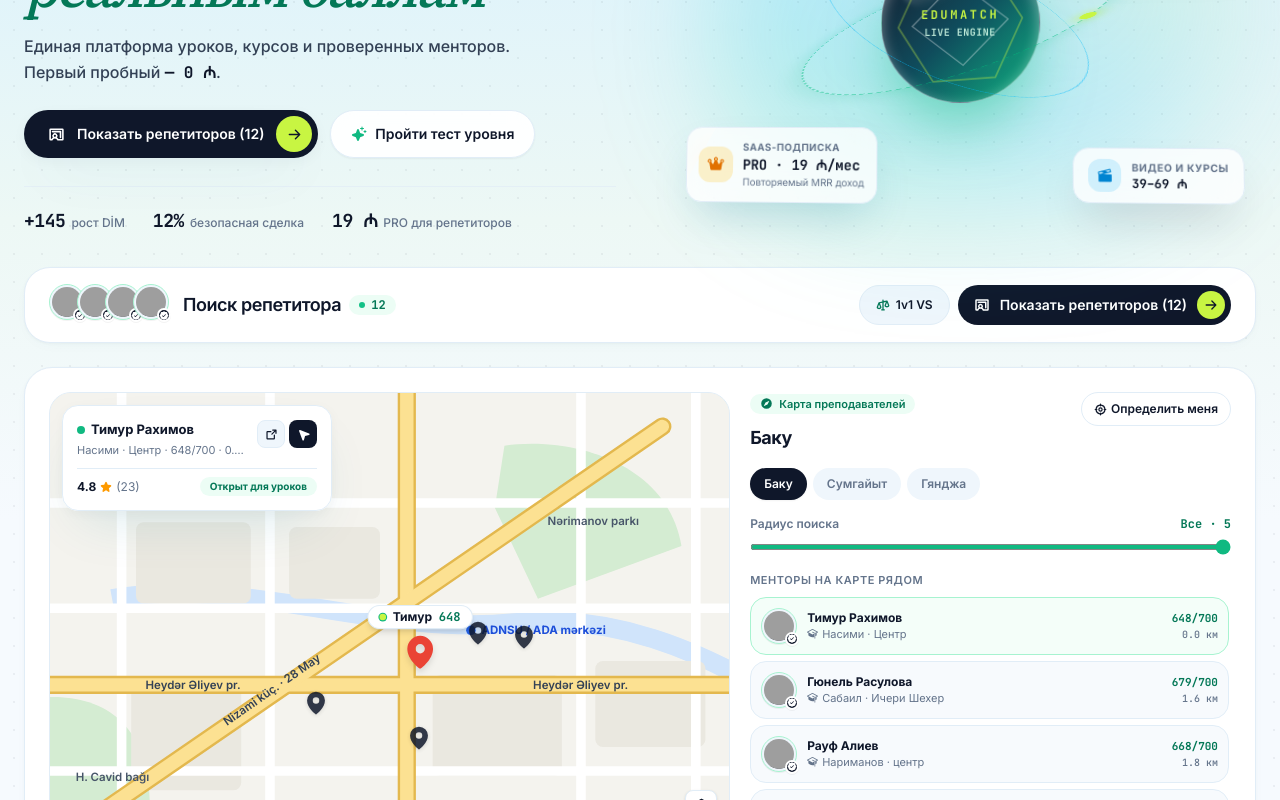
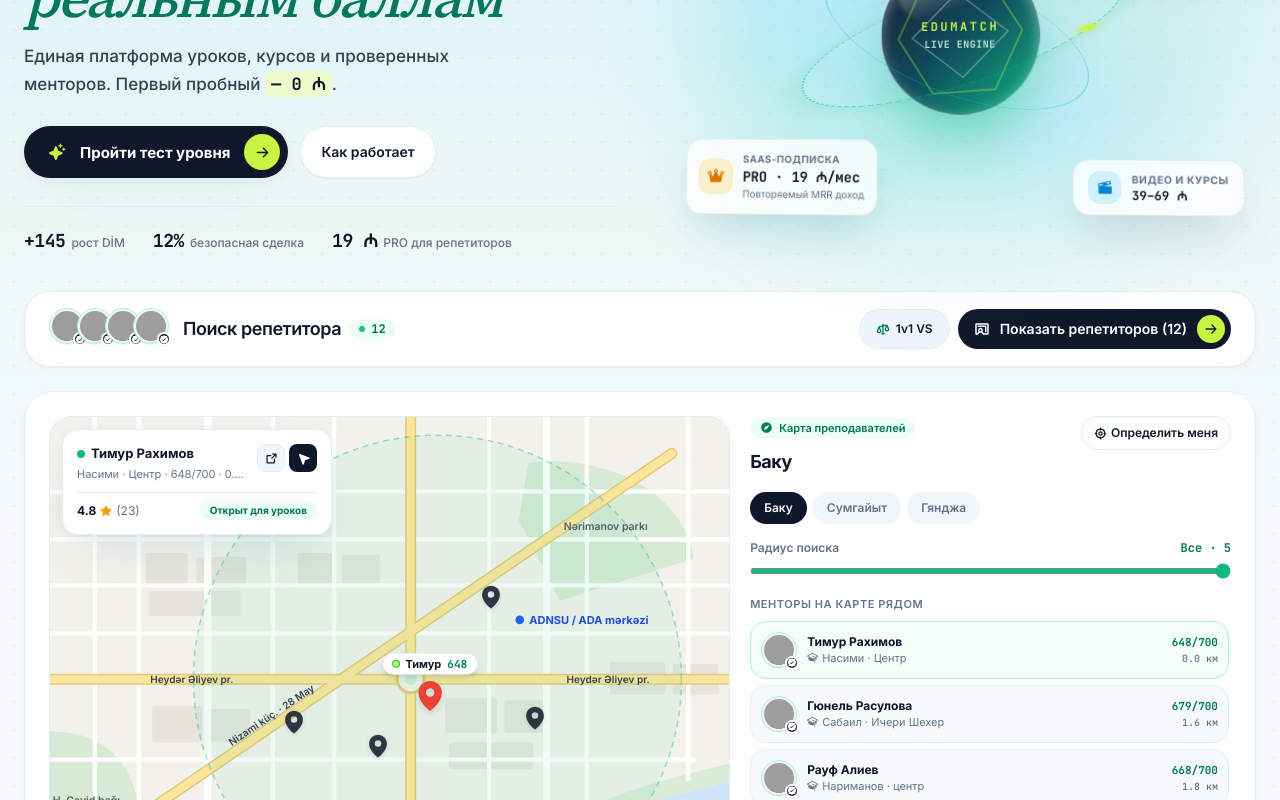
Before and after one commit to gadirlianar/edumap, a Next.js app in the folder edumatch-az/: page / in a window 1280 px wide. Shown: the part 320-1120 px from the top of the page. Built offline with nearby package versions, Linux system fonts and the light colour scheme; grey boxes are pictures that could not be loaded.

Commit message:
fix(edumatch-az): remove duplicate Hero CTA, fix map pin radius jumping, render realistic cartography, and streamline TutorCard
Co-authored-by: khanayevamadina-droid <khanayevamadina@gmail.com>

Co-authored-by: khanayevamadina-droid <356702295+khanayevamadina-droid@users.noreply.github.com>

```diff
--- a/edumatch-az/src/components/GeoRadarCard.tsx
+++ b/edumatch-az/src/components/GeoRadarCard.tsx
@@ -167,26 +167,36 @@ export function GeoRadarCard({
     const cityScoped = withDist.filter((item) => item.dist <= 20);
     const activeList = cityScoped.length > 0 ? cityScoped : withDist.slice(0, 4);
 
-    // Deterministic clean scatter anchors kept outside the top-left info card and landmark label
-    const anchorPositions: Array<[number, number]> = [
-      [48, 63],
-      [75, 36],
-      [68, 74],
-      [28, 69],
-      [83, 60],
-      [58, 34],
-    ];
+    // Stable per-tutor map anchors keyed by tutor.id so pins NEVER jump when radiusKm changes
+    const fixedAnchors: Record<string, [number, number]> = {
+      t1: [34, 68],
+      t2: [68, 36],
+      t3: [46, 62],
+      t4: [76, 66],
+      t5: [64, 48],
+      t6: [57, 42],
+      t7: [44, 76],
+      me: [56, 64],
+      t8: [73, 38],
+      t9: [64, 74],
+      t10: [72, 42],
+      t11: [42, 70],
+    };
 
     return activeList.map(({ tutor, dist }, idx) => {
-      const anchor = anchorPositions[idx % anchorPositions.length];
-      const latDelta = (baseCoords[0] - tutor.coords[0]) * 780;
-      const lonDelta = (tutor.coords[1] - baseCoords[1]) * 780;
-      const rawLeft = 58 + lonDelta * 0.68 + (anchor[0] - 58) * 0.35;
-      const rawTop = 54 + latDelta * 0.68 + (anchor[1] - 54) * 0.35;
-      const leftPct = Math.min(86, Math.max(20, rawLeft));
-      const clampedTop = Math.min(82, Math.max(26, rawTop));
-      // Prevent any pin (or its hover/active label pill) from colliding with the top-left info card
-      const topPct = leftPct < 52 ? Math.max(58, clampedTop) : clampedTop;
+      const fallbackAnchor: [number, number] = [
+        48 + ((idx * 17) % 30),
+        38 + ((idx * 23) % 36),
+      ];
+      const anchor = fixedAnchors[tutor.id] ?? fallbackAnchor;
+      const latDelta = (baseCoords[0] - tutor.coords[0]) * 640;
+      const lonDelta = (tutor.coords[1] - baseCoords[1]) * 640;
+      const rawLeft = anchor[0] * 0.72 + (56 + lonDelta * 0.45) * 0.28;
+      const rawTop = anchor[1] * 0.72 + (56 + latDelta * 0.45) * 0.28;
+      const leftPct = Math.min(86, Math.max(22, Number(rawLeft.toFixed(2))));
+      const clampedTop = Math.min(82, Math.max(28, Number(rawTop.toFixed(2))));
+      // Keep top-left info card clear of pins
+      const topPct = leftPct < 50 ? Math.max(60, clampedTop) : clampedTop;
 
       return {
         tutor,
@@ -197,6 +207,8 @@ export function GeoRadarCard({
       };
     });
   }, [tutors, location, radiusKm, subject]);
+
+  const radarSvgRadius = radiusKm > 50 ? 255 : Math.max(38, Math.min(235, radiusKm * 4.4));
 
   const inRangeCount = mapPins.filter((d) => d.within).length;
   const activePin =
@@ -216,8 +228,8 @@ export function GeoRadarCard({
       className="rounded-[28px] border border-[var(--border)] bg-[var(--surface)] p-4 shadow-[var(--shadow-card)] sm:p-6"
     >
       <div className="grid items-stretch gap-5 lg:grid-cols-12">
-        {/* Left: Crisp Google-Maps-Style Street Canvas */}
-        <div className="relative min-h-[340px] overflow-hidden rounded-[22px] border border-[var(--border)] bg-[#F3F2EC] dark:bg-[#132033] sm:min-h-[390px] lg:col-span-7">
+        {/* Left: Realistic Google/Apple Maps Style City Cartography */}
+        <div className="relative min-h-[340px] overflow-hidden rounded-[22px] border border-[var(--border)] bg-[#F1EFE9] dark:bg-[#101B2D] sm:min-h-[395px] lg:col-span-7">
           {/* Vector Street Grid SVG */}
           <svg
             viewBox="0 0 800 500"
@@ -229,108 +241,152 @@ export function GeoRadarCard({
             <rect
               width="800"
               height="500"
-              className="fill-[#F4F3EE] dark:fill-[#132033]"
+              className="fill-[#F3F1EB] dark:fill-[#101B2D]"
+            />
+
+            {/* Realistic Seaside / Bay Water + Boulevard Strip */}
+            <path
+              d="M 520 500 C 575 430, 645 405, 800 370 L 800 500 Z"
+              className="fill-[#CFE4F7] dark:fill-[#16324F]"
+            />
+            <path
+              d="M 495 500 C 555 415, 635 388, 800 352 L 800 370 C 645 405, 575 430, 520 500 Z"
+              className="fill-[#D9ECD8] dark:fill-[#15362B]"
             />
 
             {/* Parks */}
             {!cleanLayer ? (
               <>
                 <path
-                  d="M 520 55 C 585 45, 690 70, 705 160 L 555 215 L 510 120 Z"
-                  className="fill-[#D4ECD2] dark:fill-[#16382C]"
+                  d="M 545 48 C 610 38, 705 68, 718 148 L 578 192 L 535 108 Z"
+                  className="fill-[#D7EBD4] dark:fill-[#15352A]"
                 />
                 <path
-                  d="M 18 320 C 115 305, 165 360, 145 480 L 18 480 Z"
-                  className="fill-[#D4ECD2] dark:fill-[#16382C]"
+                  d="M 18 330 C 110 318, 152 368, 138 480 L 18 480 Z"
+                  className="fill-[#D7EBD4] dark:fill-[#15352A]"
                 />
               </>
             ) : null}
 
-            {/* Caspian / River Curve */}
-            <path
-              d="M 110 215 C 245 190, 390 255, 530 240 C 635 230, 725 270, 800 315"
-              fill="none"
-              strokeWidth="20"
-              className="stroke-[#D0E4FB] dark:stroke-[#1B3A5C]"
-            />
-
-            {/* Urban City Blocks */}
+            {/* Realistic Building Footprints (Low-contrast cartographic texture) */}
             {!cleanLayer ? (
-              <g className="fill-[#EAE8E0] dark:fill-[#1A2B45]">
-                <rect x="135" y="135" width="120" height="85" rx="8" />
-                <rect x="295" y="140" width="95" height="75" rx="8" />
-                <rect x="445" y="295" width="135" height="105" rx="8" />
-                <rect x="130" y="300" width="115" height="115" rx="8" />
-                <rect x="615" y="280" width="115" height="90" rx="8" />
+              <g className="fill-[#E7E4DC] dark:fill-[#18273E]">
+                <rect x="145" y="142" width="44" height="32" rx="3" />
+                <rect x="198" y="146" width="52" height="28" rx="3" />
+                <rect x="148" y="182" width="96" height="26" rx="3" />
+                <rect x="304" y="142" width="38" height="34" rx="3" />
+                <rect x="350" y="144" width="40" height="30" rx="3" />
+                <rect x="458" y="294" width="54" height="36" rx="3" />
+                <rect x="520" y="296" width="46" height="34" rx="3" />
+                <rect x="462" y="340" width="88" height="28" rx="3" />
+                <rect x="152" y="302" width="52" height="38" rx="3" />
+                <rect x="212" y="305" width="42" height="34" rx="3" />
+                <rect x="630" y="256" width="58" height="34" rx="3" />
+                <rect x="696" y="258" width="48" height="32" rx="3" />
               </g>
             ) : null}
 
-            {/* Minor White Streets */}
-            <g className="stroke-white dark:stroke-[#233754]" strokeWidth="10">
-              <line x1="0" y1="115" x2="800" y2="115" />
-              <line x1="0" y1="225" x2="800" y2="225" />
-              <line x1="0" y1="395" x2="800" y2="395" />
-              <line x1="120" y1="0" x2="120" y2="500" />
-              <line x1="275" y1="0" x2="275" y2="500" />
-              <line x1="600" y1="0" x2="600" y2="500" />
-              <line x1="720" y1="0" x2="720" y2="500" />
+            {/* Fine Local Street Network */}
+            <g className="stroke-white/95 dark:stroke-[#1E314D]" strokeWidth="4.5">
+              <line x1="0" y1="78" x2="800" y2="78" />
+              <line x1="0" y1="128" x2="800" y2="128" />
+              <line x1="0" y1="176" x2="800" y2="176" />
+              <line x1="0" y1="226" x2="800" y2="226" />
+              <line x1="0" y1="358" x2="720" y2="358" />
+              <line x1="0" y1="418" x2="580" y2="418" />
+              <line x1="92" y1="0" x2="92" y2="500" />
+              <line x1="138" y1="0" x2="138" y2="500" />
+              <line x1="278" y1="0" x2="278" y2="500" />
+              <line x1="342" y1="0" x2="342" y2="500" />
+              <line x1="504" y1="0" x2="504" y2="460" />
+              <line x1="606" y1="0" x2="606" y2="410" />
+              <line x1="712" y1="0" x2="712" y2="380" />
             </g>
 
-            {/* Primary Pastel-Amber Avenues (casing + fill) */}
-            <g fill="none" strokeLinecap="round">
-              {/* Avenue Outer Border */}
-              <g className="stroke-[#E3B84E] dark:stroke-[#465770]" strokeWidth="19">
-                <line x1="0" y1="305" x2="800" y2="305" />
-                <line x1="418" y1="0" x2="418" y2="500" />
-                <line x1="45" y1="475" x2="685" y2="35" />
-              </g>
-              {/* Avenue Inner Fill */}
-              <g className="stroke-[#FCE192] dark:stroke-[#2E4466]" strokeWidth="14">
-                <line x1="0" y1="305" x2="800" y2="305" />
-                <line x1="418" y1="0" x2="418" y2="500" />
-                <line x1="45" y1="475" x2="685" y2="35" />
-              </g>
+            {/* Secondary Collector Roads */}
+            <g className="stroke-white dark:stroke-[#243A59]" strokeWidth="7.5">
+              <line x1="0" y1="274" x2="800" y2="274" />
+              <line x1="210" y1="0" x2="210" y2="500" />
+              <line x1="564" y1="0" x2="564" y2="430" />
             </g>
 
-            {/* Street & University Labels */}
-            <g className="fill-[#475569] text-[12px] font-semibold dark:fill-[#94A3B8]">
-              <text x="565" y="138">
+            {/* Primary Arterial Avenues (Realistic Casing + Cream Highway Fill) */}
+            <g fill="none" strokeLinecap="round">
+              <g className="stroke-[#E3C978] dark:stroke-[#3E526E]" strokeWidth="11.5">
+                <line x1="0" y1="274" x2="800" y2="274" />
+                <line x1="422" y1="0" x2="422" y2="500" />
+                <line x1="65" y1="468" x2="695" y2="38" />
+              </g>
+              <g className="stroke-[#FCE69D] dark:stroke-[#2B405E]" strokeWidth="8.5">
+                <line x1="0" y1="274" x2="800" y2="274" />
+                <line x1="422" y1="0" x2="422" y2="500" />
+                <line x1="65" y1="468" x2="695" y2="38" />
+              </g>
+              {/* City Center Traffic Roundabout */}
+              <circle
+                cx="422"
+                cy="274"
+                r="14"
+                className="fill-[#F3F1EB] stroke-[#E3C978] dark:fill-[#101B2D] dark:stroke-[#3E526E]"
+                strokeWidth="3"
+              />
+              <circle
+                cx="422"
+                cy="274"
+                r="6"
+                className="fill-[#D7EBD4] dark:fill-[#15352A]"
+              />
+            </g>
+
+            {/* Live Geographic Radar Radius Ring (Visualizes slider smoothly) */}
+            <circle
+              cx="450"
+              cy="274"
+              r={radarSvgRadius}
+              className="fill-emerald-500/6 stroke-emerald-500/40 transition-all duration-200 dark:fill-emerald-400/8 dark:stroke-emerald-400/40"
+              strokeWidth="1.5"
+              strokeDasharray="6 5"
+            />
+
+            {/* Street & Park Labels */}
+            <g className="fill-[#526071] text-[11px] font-semibold dark:fill-[#94A3B8]">
+              <text x="582" y="118">
                 {landmarks.parkTopRight}
               </text>
-              <text x="72" y="405">
+              <text x="48" y="404">
                 {landmarks.parkBottomLeft}
               </text>
-              <text x="145" y="309" className="fill-[#334155] dark:fill-[#CBD5E1]">
+              <text x="150" y="278" className="fill-[#334155] text-[10.5px] dark:fill-[#CBD5E1]">
                 {landmarks.mainRoadH}
               </text>
-              <text x="550" y="309" className="fill-[#334155] dark:fill-[#CBD5E1]">
+              <text x="585" y="278" className="fill-[#334155] text-[10.5px] dark:fill-[#CBD5E1]">
                 {landmarks.mainRoadH}
               </text>
               <text
-                x="230"
-                y="348"
-                transform="rotate(-35 230 348)"
-                className="fill-[#334155] dark:fill-[#CBD5E1]"
+                x="235"
+                y="344"
+                transform="rotate(-34 235 344)"
+                className="fill-[#334155] text-[10.5px] dark:fill-[#CBD5E1]"
               >
                 {landmarks.diagRoad}
               </text>
             </g>
 
-            {/* University / Landmark Dots */}
+            {/* University / Landmark Badges (Positioned cleanly away from pins) */}
             <g>
-              <circle cx="430" cy="448" r="5" fill="#10B981" />
+              <circle cx="385" cy="452" r="4.5" fill="#10B981" />
               <text
-                x="442"
-                y="452"
-                className="fill-[#047857] text-[13px] font-bold dark:fill-[#6EE7B7]"
+                x="396"
+                y="456"
+                className="fill-[#047857] text-[11.5px] font-bold dark:fill-[#6EE7B7]"
               >
                 {landmarks.campusLabel}
               </text>
-              <circle cx="485" cy="248" r="5" fill="#2563EB" />
+              <circle cx="536" cy="212" r="4.5" fill="#2563EB" />
               <text
-                x="496"
-                y="252"
-                className="fill-[#1D4ED8] text-[12px] font-bold dark:fill-[#93C5FD]"
+                x="546"
+                y="216"
+                className="fill-[#1D4ED8] text-[11.5px] font-bold dark:fill-[#93C5FD]"
               >
                 {landmarks.hubLabel}
               </text>
@@ -404,9 +460,9 @@ export function GeoRadarCard({
                 onClick={() => setSelectedId(pin.tutor.id)}
                 aria-label={`${localizedName} (${pin.dist.toFixed(1)} ${copy.tutorCard.km})`}
                 style={{ left: `${pin.leftPct}%`, top: `${pin.topPct}%` }}
-                className={`group absolute z-10 -translate-x-1/2 -translate-y-full cursor-pointer transition-transform ${
-                  pin.within ? 'opacity-100' : 'opacity-45'
-                } ${isSelected ? 'z-20 scale-110' : 'hover:scale-105'}`}
+                className={`group absolute z-10 -translate-x-1/2 -translate-y-full cursor-pointer transition-opacity duration-150 ${
+                  pin.within ? 'opacity-100' : 'opacity-40'
+                } ${isSelected ? 'z-20' : ''}`}
               >
                 {isSelected ? (
                   <span className="mb-1 inline-flex items-center gap-1.5 whitespace-nowrap rounded-full border border-[var(--border)] bg-[var(--surface)] px-2.5 py-0.5 text-[11px] font-bold text-[var(--ink)] shadow-md">
--- a/edumatch-az/src/components/HeroOpening.tsx
+++ b/edumatch-az/src/components/HeroOpening.tsx
@@ -3,7 +3,6 @@
 import React, { useState } from 'react';
 import {
   ArrowRight,
-  ChalkboardTeacher,
   Crown,
   CurrencyCircleDollar,
   FilmSlate,
@@ -149,9 +148,9 @@ const HERO_COPY: Record<
 
 export function HeroOpening({
   locale,
-  resultCount,
   onQuickApply,
   onOpenQuiz,
+  onOpenTour,
   onSwitchToTeacher,
 }: HeroOpeningProps) {
   const hc = HERO_COPY[locale];
@@ -175,12 +174,13 @@ export function HeroOpening({
   return (
     <section
       aria-label="EduMatch showcase"
-      className="mx-auto mb-6 w-full max-w-7xl pt-4 pb-2 sm:pt-8"
+      className="mx-auto mb-6 w-full max-w-7xl pt-5 pb-3 sm:pt-9"
     >
       <div className="grid grid-cols-1 items-center gap-8 md:grid-cols-12 md:gap-8 lg:gap-12">
-        {/* LEFT COLUMN: Clean Commercial Positioning & Two Action Buttons */}
+        {/* LEFT COLUMN: Clean Commercial Positioning & Primary Level Quiz CTA */}
         <div className="text-center md:col-span-6 md:text-left">
-          <span className="inline-flex items-center gap-1.5 rounded-full border border-[var(--accent-border)] bg-[var(--accent-soft)] px-3 py-1 text-[11px] font-bold text-[var(--accent-ink)]">
+          <span className="inline-flex items-center gap-2 rounded-full border border-emerald-500/25 bg-white/80 px-3.5 py-1.5 text-[11px] font-bold tracking-wide text-[var(--accent-ink)] shadow-2xs backdrop-blur-md dark:border-emerald-400/25 dark:bg-[#121D30]/85">
+            <span className="h-1.5 w-1.5 rounded-full bg-emerald-500 animate-pulse" aria-hidden="true" />
             <RocketLaunch size={13} weight="fill" aria-hidden="true" />
             <span>{hc.eyebrow}</span>
           </span>
@@ -189,39 +189,37 @@ export function HeroOpening({
             initial={{ opacity: 0, y: 12 }}
             animate={{ opacity: 1, y: 0 }}
             transition={{ duration: 0.34, ease: EASE_EDITORIAL }}
-            className="mx-auto mt-4 max-w-xl break-words text-[2.1rem] font-bold leading-[1.06] tracking-[-0.04em] text-[var(--ink)] sm:text-[2.8rem] lg:text-[3.4rem] md:mx-0"
+            className="mx-auto mt-4 max-w-xl break-words text-[2.2rem] font-extrabold leading-[1.04] tracking-[-0.035em] text-[var(--ink)] sm:text-[2.95rem] lg:text-[3.5rem] md:mx-0"
           >
             {hc.titleStart}{' '}
             <em className="relative inline-block font-serif-editorial font-normal italic text-[var(--accent-ink)]">
               {hc.titleAccent}
               <span
                 aria-hidden="true"
-                className="absolute inset-x-0 bottom-1 -z-10 h-3 rounded-full bg-[var(--lime)]/70 dark:bg-emerald-500/35"
+                className="absolute inset-x-0 bottom-1 -z-10 h-2.5 rounded-full bg-[var(--lime)]/75 dark:bg-emerald-500/35"
               />
-            </em>{' '}
-            {hc.titleEnd}
+            </em>
+            {hc.titleEnd ? ` ${hc.titleEnd}` : ''}
           </motion.h1>
 
-          <p className="mx-auto mt-4 max-w-lg text-sm font-medium leading-relaxed text-[var(--ink-2)] sm:text-base md:mx-0">
+          <p className="mx-auto mt-4 max-w-lg text-[15px] font-medium leading-relaxed text-[var(--ink-2)] sm:text-[17px] md:mx-0">
             {hc.subtitleLead}{' '}
-            <strong className="whitespace-nowrap font-mono-num font-bold text-[var(--ink)]">
+            <strong className="whitespace-nowrap rounded-md bg-[var(--lime-soft)] px-1.5 py-0.5 font-mono-num font-bold text-[#0F172A] dark:bg-emerald-500/20 dark:text-[var(--lime)]">
               {hc.subtitlePrice}
             </strong>
             .
           </p>
 
-          {/* Clean Two-Button CTA Pair */}
-          <div className="mt-6 flex flex-wrap items-center justify-center gap-3 md:justify-start">
+          {/* Single Primary CTA (Take Level Quiz — no duplicate Show Tutors button above toggle bar) */}
+          <div className="mt-7 flex flex-wrap items-center justify-center gap-3 md:justify-start">
             <motion.button
               type="button"
-              onClick={onQuickApply}
+              onClick={onOpenQuiz}
               whileTap={{ scale: 0.98 }}
-              className="group inline-flex min-h-[48px] cursor-pointer items-center gap-3 rounded-full bg-[var(--primary-btn)] py-1.5 pl-6 pr-1.5 text-sm font-semibold text-[var(--primary-btn-ink)] shadow-[var(--shadow-float)] transition-colors hover:bg-[var(--primary-btn-hover)]"
+              className="group inline-flex min-h-[52px] cursor-pointer items-center gap-3.5 rounded-full bg-[var(--primary-btn)] py-2 pl-6 pr-2 text-sm font-bold text-[var(--primary-btn-ink)] shadow-[var(--shadow-float)] transition-all duration-150 hover:-translate-y-0.5 hover:bg-[var(--primary-btn-hover)] sm:text-[15px]"
             >
-              <ChalkboardTeacher size={17} weight="bold" aria-hidden="true" />
-              <span>
-                {hc.primaryCta} ({resultCount})
-              </span>
+              <Sparkle size={18} weight="fill" className="text-[var(--lime)] dark:text-[#0F172A]" aria-hidden="true" />
+              <span>{hc.quizCta}</span>
               <span
                 aria-hidden="true"
                 className="grid h-9 w-9 place-items-center rounded-full bg-[var(--lime)] text-[#0F172A] transition-transform duration-200 group-hover:translate-x-0.5"
@@ -232,11 +230,16 @@ export function HeroOpening({
 
             <button
               type="button"
-              onClick={onOpenQuiz}
-              className="inline-flex min-h-[48px] cursor-pointer items-center gap-2 rounded-full border border-[var(--border)] bg-[var(--surface)]/92 px-5 text-sm font-semibold text-[var(--ink)] shadow-xs backdrop-blur-md transition-colors hover:border-[var(--accent)] hover:text-[var(--accent-ink)]"
+              onClick={onOpenTour}
+              className="inline-flex min-h-[52px] cursor-pointer items-center gap-2 rounded-full border border-[var(--border)] bg-[var(--surface)]/92 px-5 text-sm font-semibold text-[var(--ink)] shadow-2xs backdrop-blur-md transition-colors hover:border-[var(--border-strong)] hover:bg-[var(--surface)]"
             >
-              <Sparkle size={16} weight="fill" className="text-[var(--accent)]" aria-hidden="true" />
-              <span>{hc.quizCta}</span>
+              <span>
+                {locale === 'az'
+                  ? 'Necə işləyir'
+                  : locale === 'en'
+                    ? 'How it works'
+                    : 'Как работает'}
+              </span>
             </button>
           </div>
 
```
Also changed, not shown: edumatch-az/src/components/TutorCard.tsx (+12 -8 lines), 2 other files (tests, documents, lock files or other folders).
